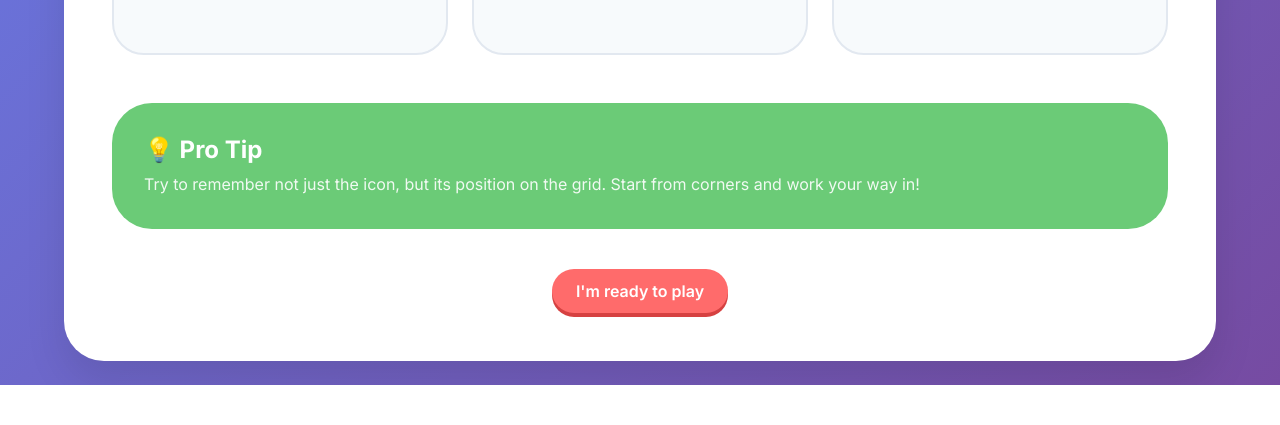
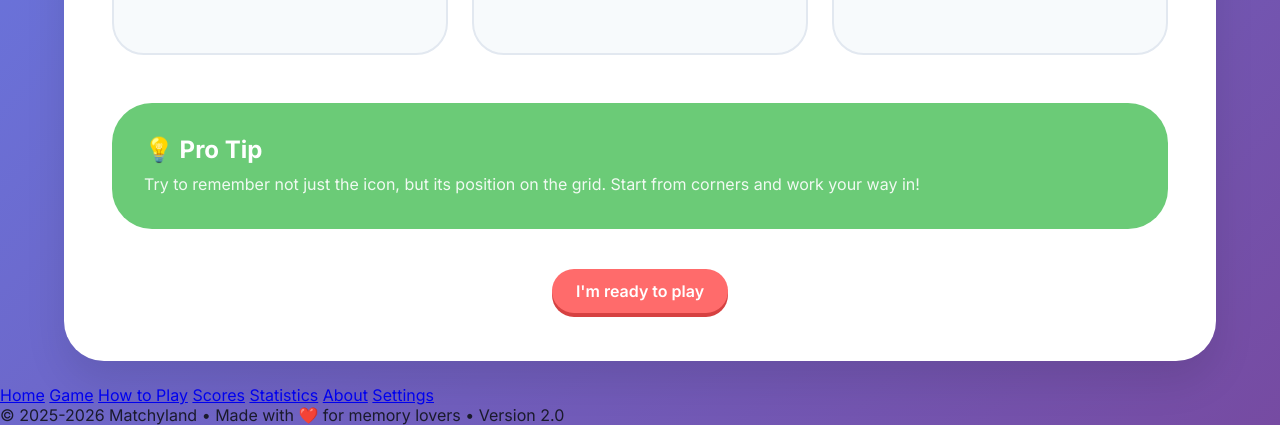
Before and after one commit to min-thu-myat/matchyland, a plain HTML site: page howto.html in a window 1280 px wide. Shown: the part 558-983 px from the top of the page. Before the commit the page ends 943 px from the top, so only its background shows below. Drawn offline with Linux system fonts and the light colour scheme.

Commit message:
Update howto.html

```diff
--- a/howto.html
+++ b/howto.html
@@ -93,5 +93,26 @@
     </div>
 
     <script src="shared.js"></script>
+
+    <footer class="simple-footer">
+        <div class="footer-links-simple">
+            <a href="index.html">Home</a>
+            <a href="game.html">Game</a>
+            <a href="howto.html">How to Play</a>
+            <a href="scores.html">Scores</a>
+            <a href="stats.html">Statistics</a>
+            <a href="about.html">About</a>
+            <a href="settings.html">Settings</a>
+        </div>
+
+        <div class="footer-copyright-simple">
+            <span>© 2025-2026 Matchyland</span>
+            <span>•</span>
+            <span>Made with <span class="footer-heart-simple">❤️</span> for memory lovers</span>
+            <span>•</span>
+            <span>Version 2.0</span>
+        </div>
+    </footer>
+
 </body>
 </html>
```
